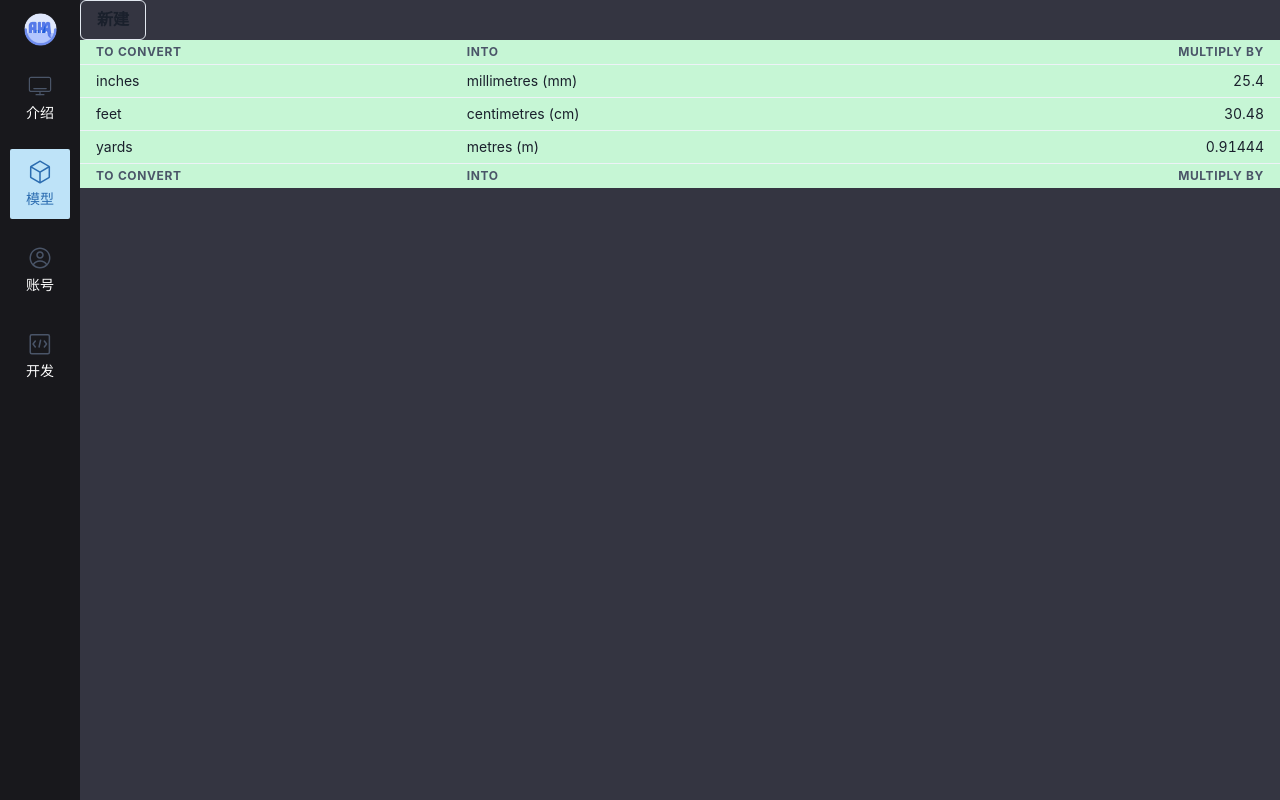
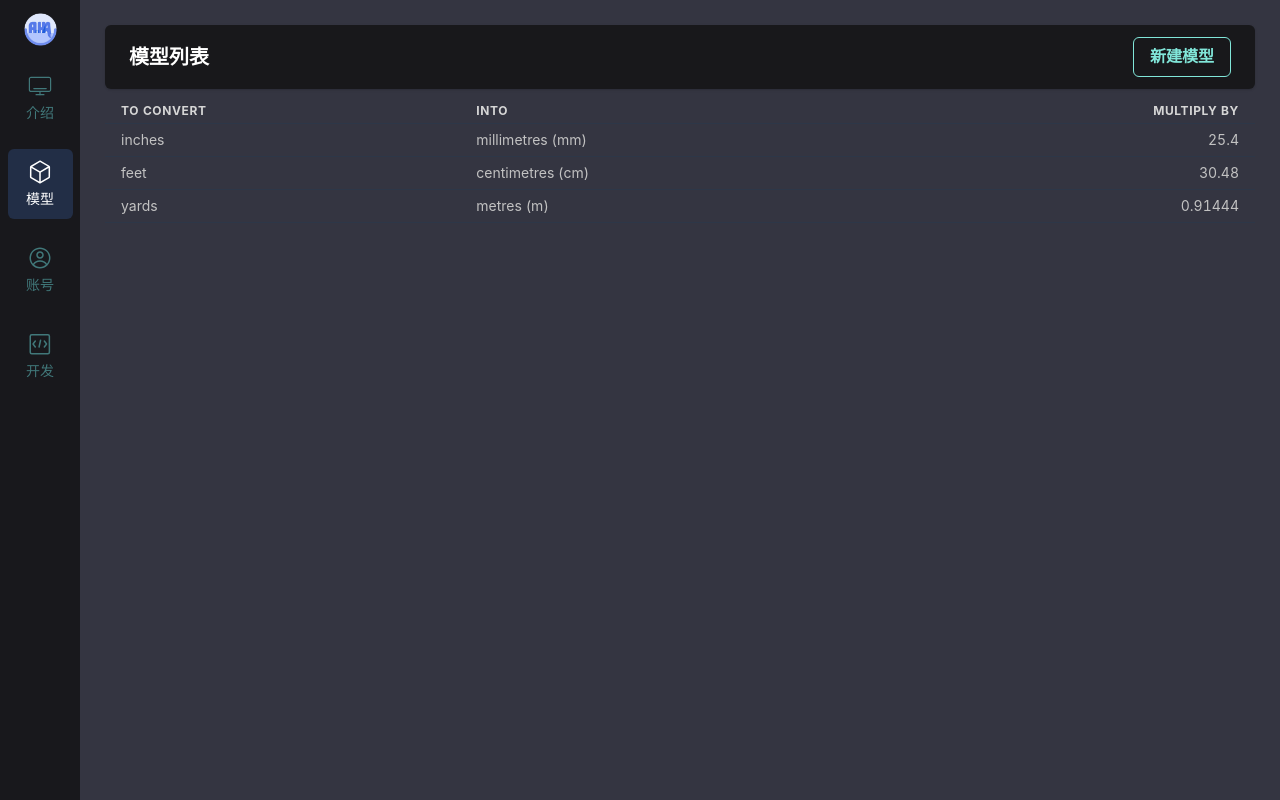
Before and after one commit to aehyok/FAST-GPT-Update, a Next.js app: page /model/list in a window 1280 px wide. Built offline with nearby package versions, Linux system fonts and the light colour scheme.

Commit message:
style: ui  update

```diff
--- a/src/components/Layout/navbar.tsx
+++ b/src/components/Layout/navbar.tsx
@@ -1,8 +1,8 @@
 /*
  * @Author: 刘启明 455043818@qq.com
  * @Date: 2023-04-19 17:38:33
- * @LastEditors: 刘启明 455043818@qq.com
- * @LastEditTime: 2023-04-20 10:07:21
+ * @LastEditors: aehyok 455043818@qq.com
+ * @LastEditTime: 2023-04-21 01:07:20
  * @FilePath: \AK47-GPT\src\components\Layout\navbar.tsx
  * @Description:
  *
@@ -60,13 +60,13 @@ const Navbar = ({
             }}
             cursor={'pointer'}
             fontSize={'sm'}
-            w={'60px'}
+            w={'65px'}
             h={'70px'}
-            borderRadius={'sm'}
+            borderRadius={'md'}
             {...(item.activeLink.includes(router.pathname)
               ? {
                   color: '#2B6CB0',
-                  backgroundColor: '#BEE3F8'
+                  backgroundColor: '#222e46'
                 }
               : {
                   color: '#4A5568',
@@ -77,9 +77,9 @@ const Navbar = ({
               name={item.icon as any}
               width={'24px'}
               height={'24px'}
-              fill={item.activeLink.includes(router.pathname) ? '#2B6CB0' : '#4A5568'}
+              fill={item.activeLink.includes(router.pathname) ? 'white' : '#41787a'}
             />
-            <Box mt={1} color={item.activeLink.includes(router.pathname) ? '#2B6CB0' : 'white'}>{item.label}</Box>
+            <Box mt={1} color={item.activeLink.includes(router.pathname) ? 'white' : '#41787a' }>{item.label}</Box>
           </Flex>
         ))}
       </Box>
--- a/src/pages/_document.tsx
+++ b/src/pages/_document.tsx
@@ -1,10 +1,21 @@
+/*
+ * @Author: aehyok 455043818@qq.com
+ * @Date: 2023-04-18 22:12:49
+ * @LastEditors: aehyok 455043818@qq.com
+ * @LastEditTime: 2023-04-21 00:31:18
+ * @FilePath: /ak47-gpt/src/pages/_document.tsx
+ * @Description: 这是默认设置,请设置`customMade`, 打开koroFileHeader查看配置 进行设置: https://github.com/OBKoro1/koro1FileHeader/wiki/%E9%85%8D%E7%BD%AE
+ */
+import { ColorModeScript } from '@chakra-ui/react'
 import { Html, Head, Main, NextScript } from 'next/document'
+import theme from './theme'
 
 export default function Document() {
   return (
     <Html lang="en">
       <Head />
       <body>
+      <ColorModeScript initialColorMode={theme.config.initialColorMode} />
         <Main />
         <NextScript />
       </body>
--- a/src/pages/model/list/index.tsx
+++ b/src/pages/model/list/index.tsx
@@ -1,8 +1,8 @@
 /*
  * @Author: aehyok 455043818@qq.com
  * @Date: 2023-04-19 22:38:10
- * @LastEditors: 刘启明 455043818@qq.com
- * @LastEditTime: 2023-04-20 19:20:10
+ * @LastEditors: aehyok 455043818@qq.com
+ * @LastEditTime: 2023-04-21 01:05:45
  * @FilePath: \AK47-GPT\src\pages\model\list\index.tsx
  * @Description: 这是默认设置,请设置`customMade`, 打开koroFileHeader查看配置 进行设置: https://github.com/OBKoro1/koro1FileHeader/wiki/%E9%85%8D%E7%BD%AE
  */
@@ -21,6 +21,9 @@ import {
   FormControl,
   FormLabel,
   Input,
+  Card,
+  Flex,
+  useColorMode,
 } from "@chakra-ui/react";
 import { useState } from "react";
 import {
@@ -32,7 +35,8 @@ import {
   ModalBody,
   ModalCloseButton,
 } from "@chakra-ui/react";
-import React from "react";
+import React  from "react";
+import { Box } from '@chakra-ui/react';
 
 export default function list() {
   const { isOpen, onOpen, onClose } = useDisclosure();
@@ -40,21 +44,38 @@ export default function list() {
   const initialRef = React.useRef(null);
   const finalRef = React.useRef(null);
 
+  const { colorMode, toggleColorMode } = useColorMode()
+
+  const openClick = () => {
+    // onOpen(true);
+    //  = useColorMode()
+    toggleColorMode
+  }
   return (
     <>
-      <Button flex={"0 0 145px"} variant={"outline"} onClick={() => onOpen()}>
-        新建
-      </Button>
-      <TableContainer bg={"green.100"}>
-        <Table size="sm">
+    <Box margin={"25px"}>
+
+    <Card px={6} py={3} bgColor={"#18181b"} >
+        <Flex alignItems={'center'} justifyContent={'space-between'}>
+          <Box fontWeight={'bold'} fontSize={'xl'} color={"white"}>
+            模型列表
+          </Box>
+
+          <Button variant={'outline'} colorScheme='teal'  onClick={onOpen}>
+            新建模型
+          </Button>
+        </Flex>
+      </Card>
+      <TableContainer  bg={"#18181b.50"} marginTop={"10px"}  border={1}>
+        <Table size="sm" variant={'simple'}  >
           <Thead>
             <Tr>
-              <Th>To convert</Th>
-              <Th>into</Th>
-              <Th isNumeric>multiply by</Th>
+              <Th color={"#d6d6d6"}>To convert</Th>
+              <Th color={"#d6d6d6"}>into</Th>
+              <Th color={"#d6d6d6"} isNumeric>multiply by</Th>
             </Tr>
           </Thead>
-          <Tbody>
+          <Tbody color={"#c2c2c2"}>
             <Tr>
               <Td>inches</Td>
               <Td>millimetres (mm)</Td>
@@ -71,13 +92,6 @@ export default function list() {
               <Td isNumeric>0.91444</Td>
             </Tr>
           </Tbody>
-          <Tfoot>
-            <Tr>
-              <Th>To convert</Th>
-              <Th>into</Th>
-              <Th isNumeric>multiply by</Th>
-            </Tr>
-          </Tfoot>
         </Table>
       </TableContainer>
       {isOpen && (
@@ -112,6 +126,7 @@ export default function list() {
           </ModalContent>
         </Modal>
       )}
+      </Box>
     </>
   );
 }
--- /dev/null
+++ b/src/pages/theme.ts
@@ -0,0 +1,23 @@
+/*
+ * @Author: aehyok 455043818@qq.com
+ * @Date: 2023-04-21 00:28:01
+ * @LastEditors: aehyok 455043818@qq.com
+ * @LastEditTime: 2023-04-21 00:34:14
+ * @FilePath: /ak47-gpt/theme.ts
+ * @Description: 这是默认设置,请设置`customMade`, 打开koroFileHeader查看配置 进行设置: https://github.com/OBKoro1/koro1FileHeader/wiki/%E9%85%8D%E7%BD%AE
+ */
+// theme.ts
+
+// 1. import `extendTheme` function
+import { extendTheme, type ThemeConfig } from '@chakra-ui/react'
+
+// 2. Add your color mode config
+const config: ThemeConfig = {
+  initialColorMode: 'dark',
+  useSystemColorMode: true,
+}
+
+// 3. extend the theme
+const theme = extendTheme({ config })
+
+export default theme
```
